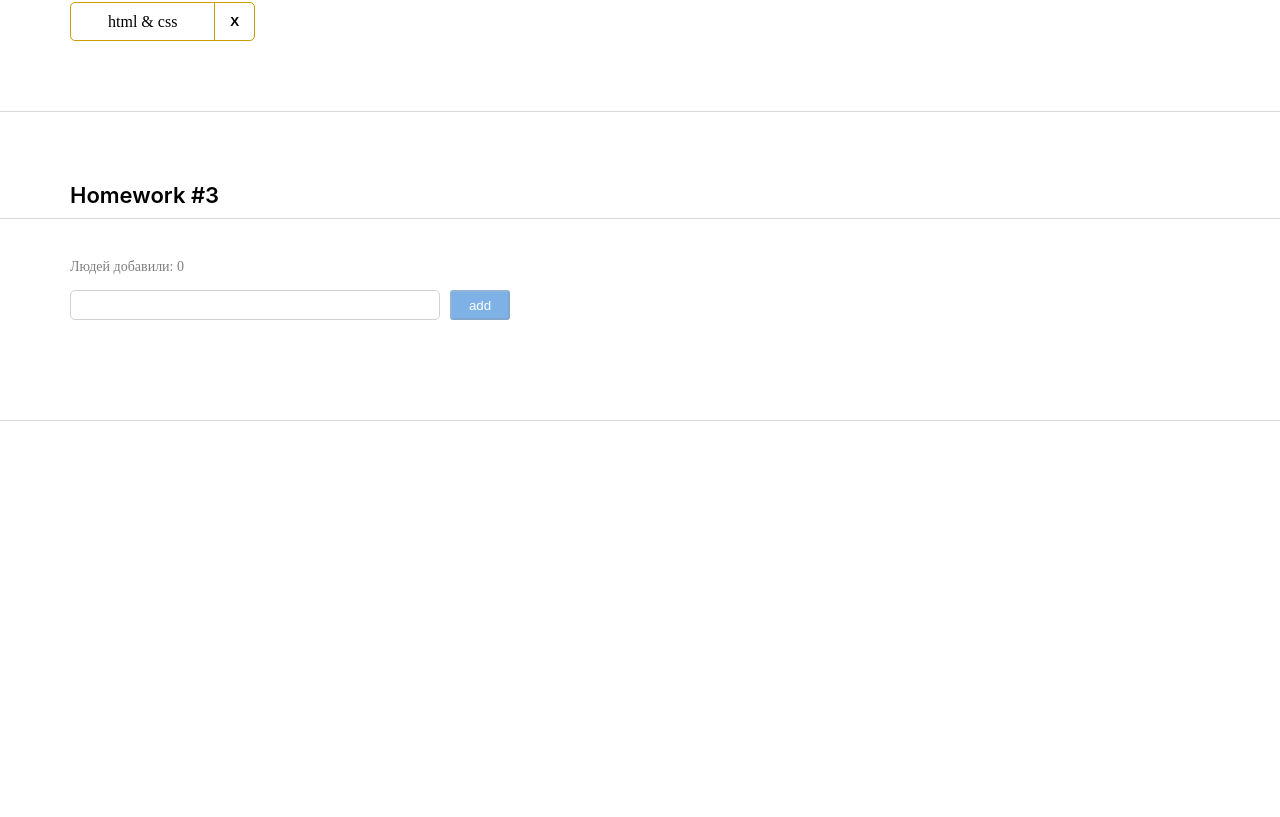
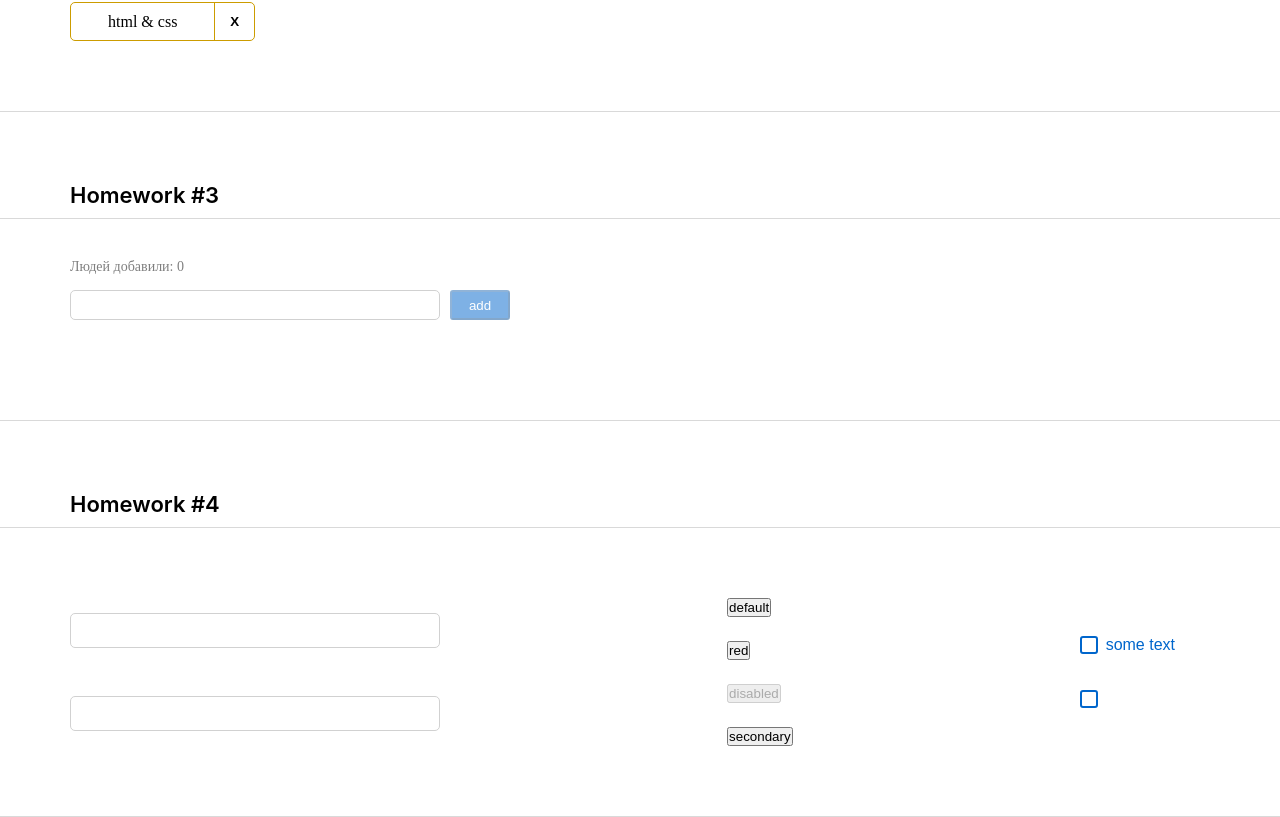
Before and after one commit to VitaMirosh/hws2-master, a React (Create React App) app: page /#/ in a window 1280 px wide. Shown: the part 753-1570 px from the top of the page. Before the commit the page ends 1174 px from the top, so only its background shows below. Built offline with nearby package versions, Linux system fonts and the light colour scheme.

Commit message:
fix superBatton and add style

```diff
--- a/src/s1-main/App.tsx
+++ b/src/s1-main/App.tsx
@@ -3,6 +3,7 @@ import s from './App.module.css'
 import HW1 from '../s2-homeworks/hw01/HW1'
 import HW2 from '../s2-homeworks/hw02/HW2';
 import HW3 from '../s2-homeworks/hw03/HW3';
+import HW4 from '../s2-homeworks/hw04/HW4';
 
 function App() {
     return (
@@ -11,7 +12,7 @@ function App() {
             {/*раскомментировать по ходу выполнения*/}
             <HW2/>
             <HW3/>
-            {/*<HW4/>*/}
+            <HW4/>
 
             {/*при выполнении дз 5 и более - закомментировать здесь дз 1-4, так как они есть внутри дз 5*/}
             {/*<HW5/>*/}
--- a/src/s2-homeworks/hw04/HW4.tsx
+++ b/src/s2-homeworks/hw04/HW4.tsx
@@ -4,7 +4,7 @@ import Stand from './Stand'
 
 /*
 * 1 - понять (и простить) SuperInputText
-* 2 - в зависимости от типа и дизэйбла прицепить нужный класс в SuperButton.tsx (строка 21)
+* 2 ? в зависимости от типа и дизэйбла прицепить нужный класс в SuperButton.tsx (строка 21)
 * 3 - дописать onChangeCallback в SuperCheckbox.tsx чтоб оба чекбокса работали на стенде
 * 4 - сделать стили в соответствии с дизайном
 * */
--- a/src/s2-homeworks/hw04/Stand.module.css
+++ b/src/s2-homeworks/hw04/Stand.module.css
@@ -1,4 +1,5 @@
 .stand {
+    margin:70px 105px 70px 70px ;
     display: flex;
     justify-content: space-between;
     align-items: center;
@@ -8,12 +9,14 @@
     display: flex;
     flex-direction: column;
     gap: 48px;
+
 }
 
 .buttons {
     display: flex;
     flex-direction: column;
     gap: 24px;
+
 }
 
 .checkboxes {
--- a/src/s2-homeworks/hw04/common/c1-SuperInputText/SuperInputText.module.css
+++ b/src/s2-homeworks/hw04/common/c1-SuperInputText/SuperInputText.module.css
@@ -1,20 +1,30 @@
 .input:focus {
+
 }
 
 .input {
+    width: 370px;
+    height: 35px;
+    border-radius: 5px;
+    border: 1px solid rgba(209, 209, 209, 1)
+
 }
 
 .inputWrapper {
+    display: flex;
+    flex-direction: column-reverse;
 }
 
 .superInput {
 }
 
 .errorInput {
+    border-color: #cc0000;
 }
 
 .errorInput:focus {
 }
 
 .error {
+    color: #cc0000;
 }
--- a/src/s2-homeworks/hw04/common/c1-SuperInputText/SuperInputText.tsx
+++ b/src/s2-homeworks/hw04/common/c1-SuperInputText/SuperInputText.tsx
@@ -37,7 +37,6 @@ const SuperInputText: React.FC<SuperInputTextPropsType> = (
 ) => {
     const onChangeCallback = (e: ChangeEvent<HTMLInputElement>) => {
         onChange?.(e) // если есть пропс onChange, то передать ему е (поскольку onChange не обязателен)
-
         onChangeText?.(e.currentTarget.value)
     }
     const onKeyPressCallback = (e: KeyboardEvent<HTMLInputElement>) => {
--- a/src/s2-homeworks/hw04/common/c2-SuperButton/SuperButton.module.css
+++ b/src/s2-homeworks/hw04/common/c2-SuperButton/SuperButton.module.css
@@ -1,16 +1,21 @@
 .button {
+
 }
 
 .disabled {
+background-color: blue;
 }
 
 .secondary {
+
 }
 
 .default {
+
 }
 
 .red {
+
 }
 
 .default:hover {
@@ -32,5 +37,7 @@
 .red:active {
 }
 
+
 .button:disabled {
+
 }
--- a/src/s2-homeworks/hw04/common/c2-SuperButton/SuperButton.tsx
+++ b/src/s2-homeworks/hw04/common/c2-SuperButton/SuperButton.tsx
@@ -18,11 +18,10 @@ const SuperButton: React.FC<SuperButtonPropsType> = (
   }
 ) => {
   const finalClassName = s.button
-        // + (disabled
-        //         ? ...
-        //         : xType === 'red'
-        //             ? ...
-        + (className ? ' ' + className : '') // задачка на смешивание классов
+    + (disabled ? s.disabled :
+      xType === 'red' ? s.red :
+        xType === 'secondary' ? s.secondary : s.default
+          +(className ? '' + className : '')) // задачка на смешивание классов
 
   return (
     <button
--- a/src/s2-homeworks/hw04/common/c3-SuperCheckbox/SuperCheckbox.module.css
+++ b/src/s2-homeworks/hw04/common/c3-SuperCheckbox/SuperCheckbox.module.css
@@ -31,7 +31,7 @@
     appearance: none;
 
     background-image: url('checked.svg');
-    /*background: #99ff99;*/
+
 }
 
 .checkbox:focus {
--- a/src/s2-homeworks/hw04/common/c3-SuperCheckbox/SuperCheckbox.tsx
+++ b/src/s2-homeworks/hw04/common/c3-SuperCheckbox/SuperCheckbox.tsx
@@ -27,8 +27,8 @@ const SuperCheckbox: React.FC<SuperCheckboxPropsType> = (
     }
 ) => {
     const onChangeCallback = (e: ChangeEvent<HTMLInputElement>) => {
-        // задачка на написание онченджа
-
+      onChange?.(e)
+      onChangeChecked?.(!restProps.checked)
     }
 
     const finalInputClassName = s.checkbox
```
Lines whose indentation alone changed are shown as unchanged.
